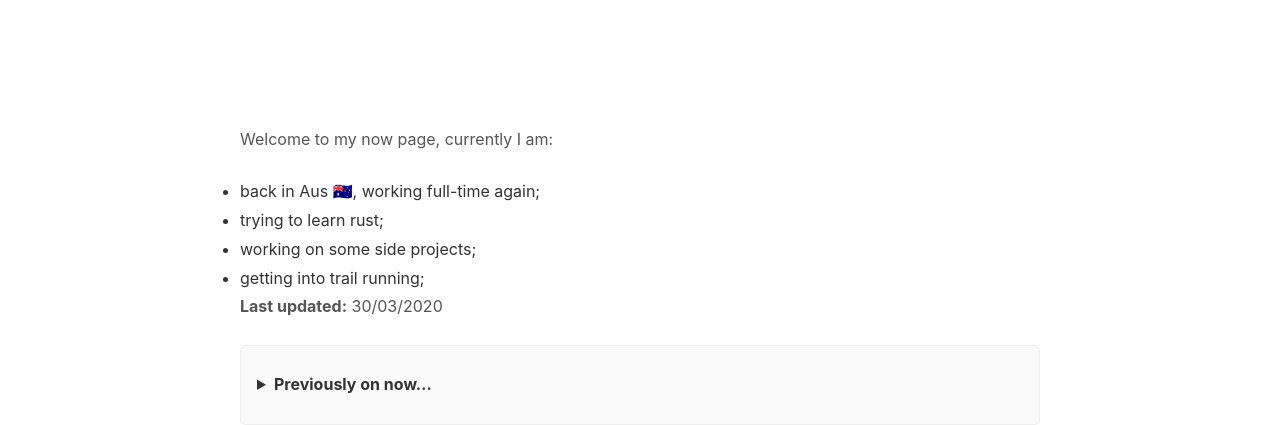
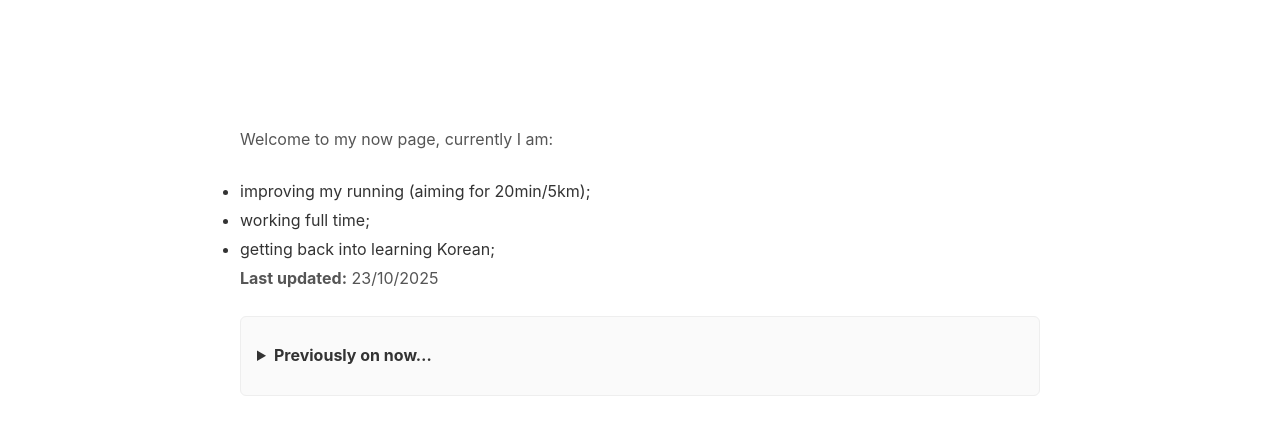
Before and after one commit to lachlanallison/lachlanallison, a plain HTML site: page now/index.html in a window 1280 px wide. Shown: the part 312-737 px from the top of the page. Drawn offline with Linux system fonts and the light colour scheme.

Commit message:
update now

```diff
--- a/now/index.html
+++ b/now/index.html
@@ -50,17 +50,20 @@
                 <p>Welcome to my now page, currently I am:</p>
 
                 <ul>
-                    <li>back in Aus 🇦🇺, working full-time again;</li>
-                    <li>trying to learn rust;</li>
-                    <li>working on some side projects;</li>
-                    <li>getting into trail running;</li>
+                    <li>improving my running (aiming for 20min/5km);</li>
+                    <li>working full time;</li>
+                    <li>getting back into learning Korean;</li>
                 </ul>
 
-                <p><strong>Last updated:</strong> 30/03/2020</p>
+                <p><strong>Last updated:</strong> 23/10/2025</p>
 
                 <details>
                     <summary><strong>Previously on now…</strong></summary>
                     <ul style="margin-top: 1rem;">
+                        <li>back in Aus 🇦🇺, working full-time again – archived 23/10/2025</li>
+                        <li>trying to learn rust – archived 23/10/2025</li>
+                        <li>working on some side projects – archived 23/10/2025</li>
+                        <li>getting into trail running – archived 23/10/2025</li>
                         <li>eating lots of kimchi 😛 – archived 17/09/2019</li>
                         <li>enjoying a new country and culture – archived 17/09/2019</li>
                         <li>Taking 12 months off form my job (starting April 2019); – archived 30/03/2020</li>
```
